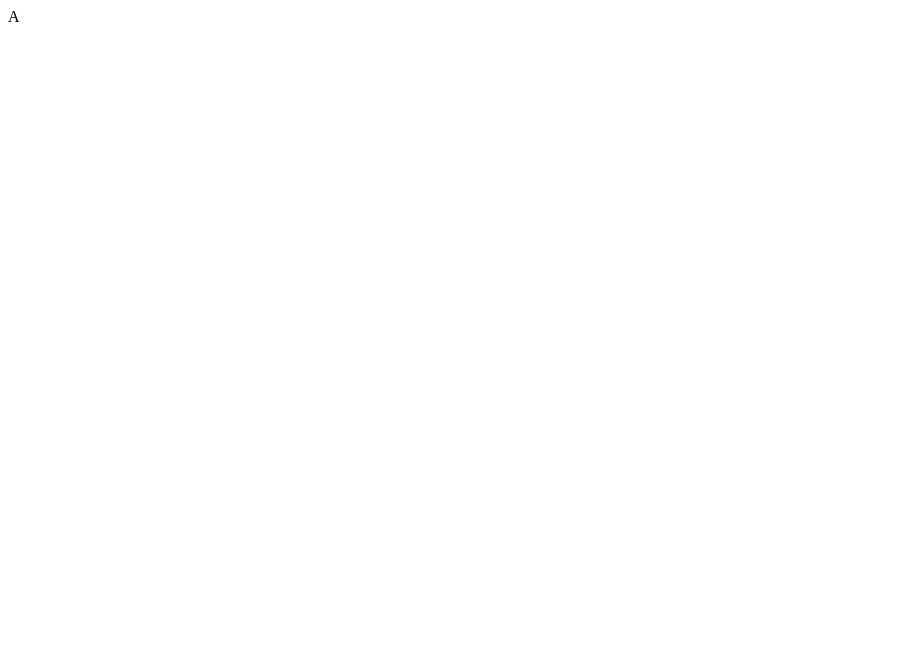
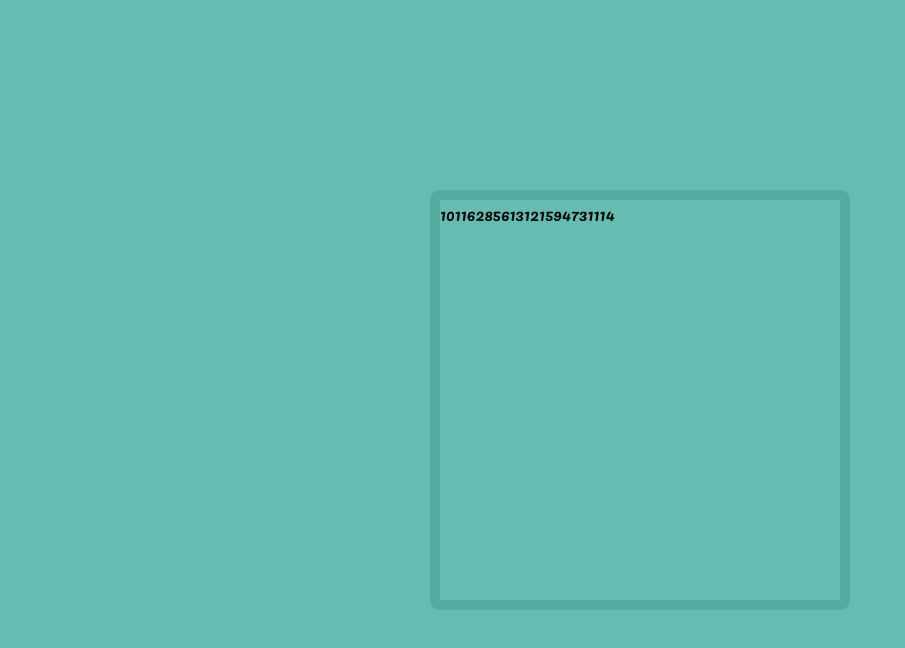
Before and after one commit to felerticia/15-puzzle-ts, a React (Vite) app: page / in a window 1280 px wide. Shown: the top 648 px of the page, without its empty margins (0-905 px from the left). Built offline with nearby package versions, Linux system fonts and the light colour scheme.

Commit message:
2- Init the board and shuffle values

```diff
--- a/src/App.css
+++ b/src/App.css
@@ -0,0 +1,19 @@
+@import url("https://fonts.googleapis.com/css2?family=Pacifico&display=swap");
+:root {
+  --size: 100px;
+  --tile: #342956;
+  --correct: #6e50b4;
+}
+html,
+body {
+  background: #64bdb0;
+  margin: 0;
+  padding: 0;
+}
+.App {
+  display: flex;
+  justify-content: center;
+  height: 100vh;
+  align-items: center;
+  font-family: "Pacifico", cursive;
+}
--- a/src/App.tsx
+++ b/src/App.tsx
@@ -1,7 +1,10 @@
 import "./App.css";
+import Board from "./components/Board/Board";
 
-function App() {
-  return <div className="App">A</div>;
-}
+const App = () => (
+  <div className="App">
+    <Board />
+  </div>
+);
 
 export default App;
--- /dev/null
+++ b/src/components/Board/Board.css
@@ -0,0 +1,12 @@
+.game {
+  position: relative;
+}
+.board {
+  display: grid;
+  grid-template-columns: repeat(4, var(--size));
+  grid-template-rows: repeat(4, var(--size));
+  border-radius: 10px;
+  position: relative;
+  overflow: hidden;
+  border: 10px solid #55ab9f;
+}
--- /dev/null
+++ b/src/components/Board/Board.tsx
@@ -0,0 +1,14 @@
+import { useState } from "react";
+import "./Board.css";
+import { shuffle } from "../../helper";
+
+const Board = () => {
+  const [tiles, setTiles] = useState(shuffle());
+  return (
+    <div className="game">
+      <div className="board">{tiles}</div>
+    </div>
+  );
+};
+
+export default Board;
--- /dev/null
+++ b/src/helper.ts
@@ -0,0 +1,6 @@
+export const shuffle = () => {
+  return new Array(16)
+    .fill(0)
+    .map((_, i) => i + 1)
+    .sort(() => Math.random() - 0.5);
+};
```
Also changed, not shown: 2 other files (tests, documents, lock files or other folders).
